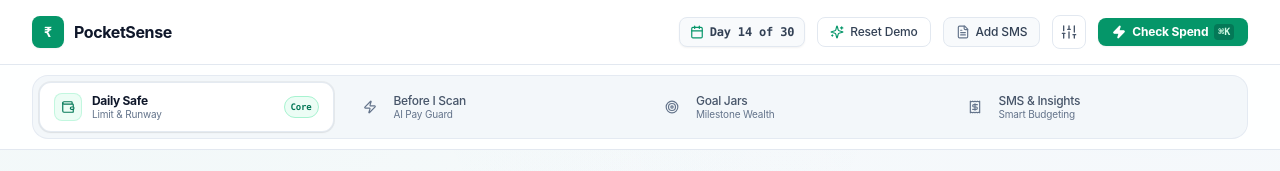
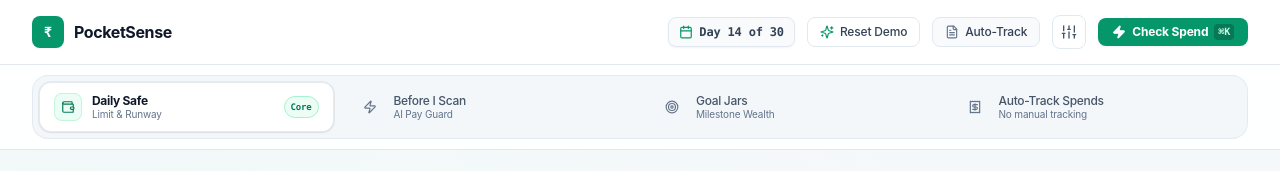
Before and after one commit to GowthamB-09/PocketSense-AI-Arthaton, a Next.js app: page / in a window 1280 px wide. Shown: the top 171 px of the page. Built offline with nearby package versions, Linux system fonts and the light colour scheme.

Commit message:
feat: update SMS space copy to Auto-Track Spends: Because people cannot track every expense manually

```diff
--- a/src/components/Navbar.tsx
+++ b/src/components/Navbar.tsx
@@ -88,7 +88,7 @@ export const Navbar: React.FC<NavbarProps> = ({
             className="flex items-center gap-1.5 px-3 py-1.5 rounded-lg text-xs font-medium bg-slate-50 hover:bg-slate-100 border border-slate-200 text-slate-700 transition-colors"
           >
             <FileText className="w-3.5 h-3.5 text-slate-500" />
-            <span className="hidden sm:inline">Add SMS</span>
+            <span className="hidden sm:inline">Auto-Track</span>
           </button>
 
           {/* Settings */}
--- a/src/components/PassbookSpace.tsx
+++ b/src/components/PassbookSpace.tsx
@@ -163,13 +163,13 @@ export const PassbookSpace: React.FC<PassbookSpaceProps> = ({
           </div>
           <div>
             <h2 className="text-base font-bold text-slate-900 tracking-tight flex items-center gap-2">
-              <span>Smart Budgeting from UPI &amp; Bank Alerts</span>
+              <span>Auto-Track: Because Nobody Tracks Manually</span>
               <span className="text-[10px] font-mono px-2 py-0.5 rounded-full bg-emerald-50 text-emerald-700 border border-emerald-200 font-semibold">
-                AI Intelligence
+                Autopilot
               </span>
             </h2>
             <p className="text-xs text-slate-500 mt-0.5">
-              Turn passive transaction notifications into an automated monthly budget and spending leak insights
+              People can&apos;t track every expense manually. PocketSense turns your UPI and bank SMS alerts into a monthly budget and leak insights automatically.
             </p>
           </div>
         </div>
--- a/src/components/SolutionSpaceSwitcher.tsx
+++ b/src/components/SolutionSpaceSwitcher.tsx
@@ -45,10 +45,10 @@ export const SolutionSpaceSwitcher: React.FC<SolutionSpaceSwitcherProps> = ({
     },
     {
       id: "passbook" as SolutionSpace,
-      label: "SMS & Insights",
-      subtitle: "Smart Budgeting",
+      label: "Auto-Track Spends",
+      subtitle: "No manual tracking",
       icon: Receipt,
-      badge: "AI Budget",
+      badge: "Autopilot",
     },
   ];
 
@@ -133,7 +133,7 @@ export const SolutionSpaceSwitcher: React.FC<SolutionSpaceSwitcherProps> = ({
                 <Icon className="w-4 h-4" />
               </div>
               <span className="tracking-tight leading-none">
-                {space.id === "passbook" ? "Insights" : space.label.split(" ")[0]}
+                {space.id === "passbook" ? "Auto-Track" : space.label.split(" ")[0]}
               </span>
             </button>
           );
```
